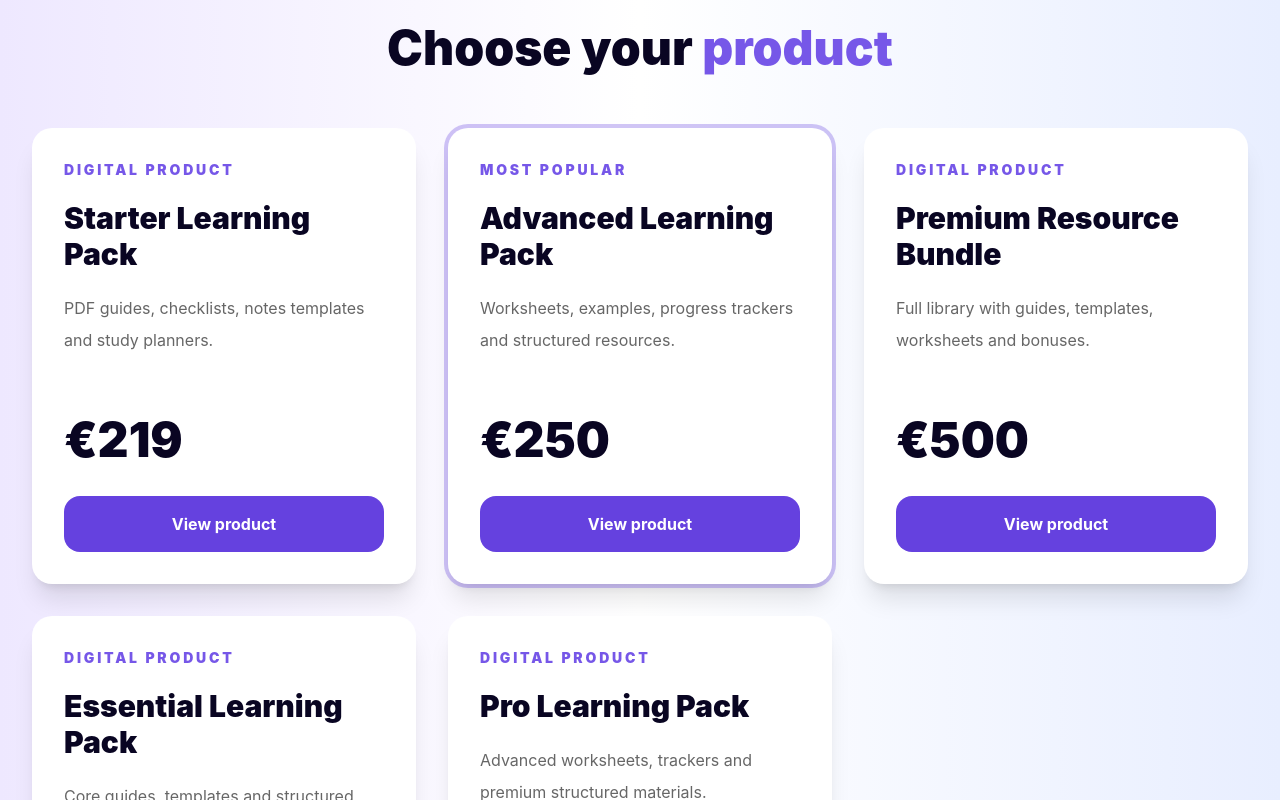
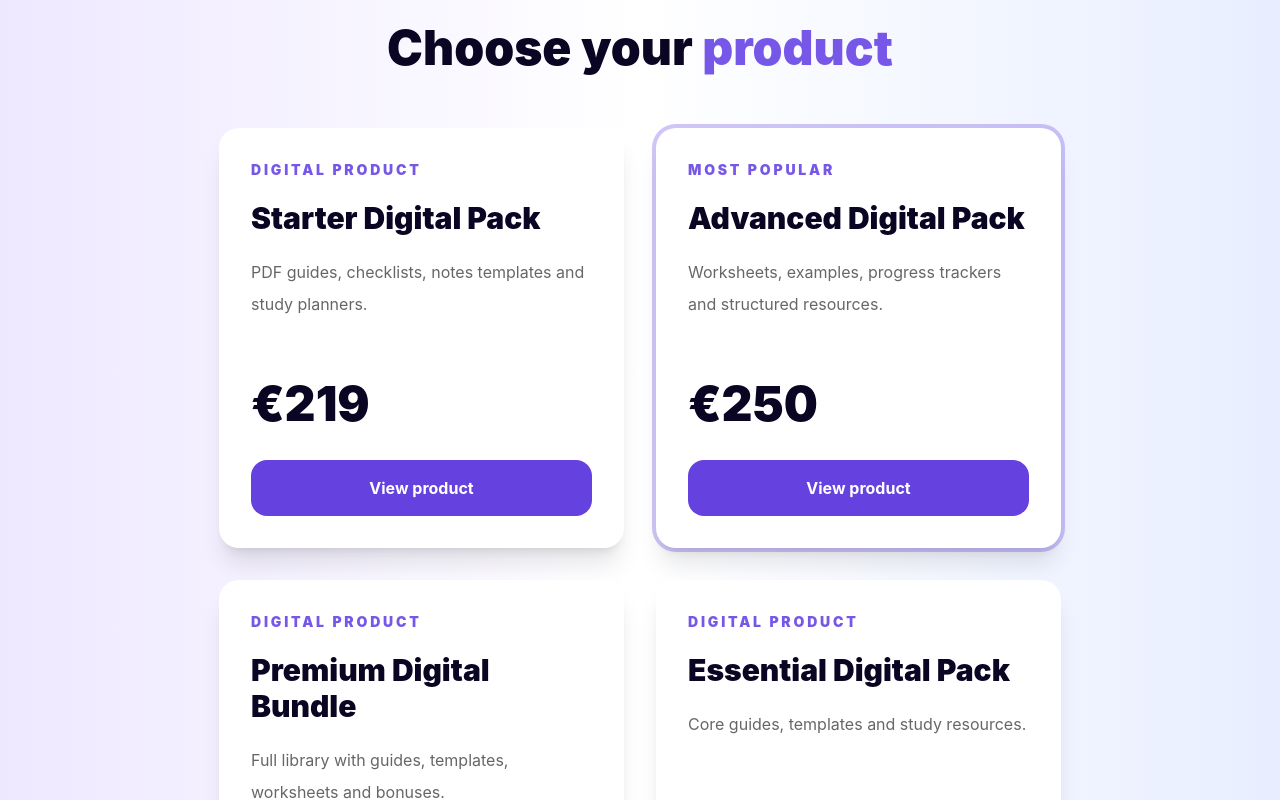
Before and after one commit to Barukov/holytime-stripe, a Next.js app: page / in a window 1280 px wide. Shown: the part 1660-2460 px from the top of the page. Built offline with nearby package versions, Linux system fonts and the light colour scheme.

Commit message:
add dodo products 159 and 161

```diff
--- a/app/api/create-payment/route.ts
+++ b/app/api/create-payment/route.ts
@@ -8,8 +8,8 @@ const DODO_PRODUCT_IDS: Record<string, string> = {
   advanced: "pdt_0NejkFOBCGn3V16i67R5T",
   premium: "pdt_0NejkOL94xZvv7363UZMW",
 
-  product159: "pdt_ВСТАВЬ_ID_159",
-  product161: "pdt_ВСТАВЬ_ID_161",
+  product159: "pdt_0NfXXhYoH1yMwbz8noIAN",
+  product161: "pdt_0NfXXtK5DhzulEse6qBlL",
 };
 
 export async function POST(req: Request) {
--- a/app/page.tsx
+++ b/app/page.tsx
@@ -4,13 +4,11 @@ import Link from "next/link";
 import { useState } from "react";
 
 const products = [
-  ["starter", "Starter Learning Pack", "€219", "PDF guides, checklists, notes templates and study planners."],
-  ["advanced", "Advanced Learning Pack", "€250", "Worksheets, examples, progress trackers and structured resources."],
-  ["premium", "Premium Resource Bundle", "€500", "Full library with guides, templates, worksheets and bonuses."],
-
-  // 🔥 НОВЫЕ НОРМ НАЗВАНИЯ
-  ["product159", "Essential Learning Pack", "€159", "Core guides, templates and structured study resources."],
-  ["product161", "Pro Learning Pack", "€161", "Advanced worksheets, trackers and premium structured materials."],
+  ["starter", "Starter Digital Pack", "€219", "PDF guides, checklists, notes templates and study planners."],
+  ["advanced", "Advanced Digital Pack", "€250", "Worksheets, examples, progress trackers and structured resources."],
+  ["premium", "Premium Digital Bundle", "€500", "Full library with guides, templates, worksheets and bonuses."],
+  ["product159", "Essential Digital Pack", "€159", "Core guides, templates and study resources."],
+  ["product161", "Professional Digital Pack", "€161", "Advanced worksheets, trackers and premium materials."],
 ];
 
 const faq = [
@@ -112,12 +110,12 @@ export default function Page() {
             Choose your <span className="text-[#7657e8]">product</span>
           </h2>
 
-          <div className="mt-14 grid gap-8 md:grid-cols-3">
+          <div className="mt-14 flex flex-wrap justify-center gap-8">
             {products.map(([slug, name, price, desc], i) => (
               <Link
                 key={slug}
                 href={`/product/${slug}`}
-                className={`group rounded-[20px] bg-white p-8 shadow-xl transition duration-300 hover:-translate-y-3 hover:shadow-[0_0_80px_rgba(102,69,232,.45)] ${
+                className={`group w-full max-w-[405px] rounded-[20px] bg-white p-8 shadow-xl transition duration-300 hover:-translate-y-3 hover:shadow-[0_0_80px_rgba(102,69,232,.45)] ${
                   i === 1 ? "ring-4 ring-[#6541df]/30" : ""
                 }`}
               >
@@ -147,10 +145,7 @@ export default function Page() {
               <span className="text-[#7657e8]">Questions</span>
             </h2>
 
-            <Link
-              href="/contact"
-              className="rounded-2xl bg-[#6541df] px-10 py-4 font-bold text-white transition hover:scale-105"
-            >
+            <Link href="/contact" className="rounded-2xl bg-[#6541df] px-10 py-4 font-bold text-white transition hover:scale-105">
               CONTACT US
             </Link>
           </div>
@@ -166,9 +161,7 @@ export default function Page() {
                   <span>{open === i ? "−" : "⌄"}</span>
                 </button>
 
-                {open === i && (
-                  <p className="px-8 pb-7 text-lg leading-8 text-black/60">{a}</p>
-                )}
+                {open === i && <p className="px-8 pb-7 text-lg leading-8 text-black/60">{a}</p>}
               </div>
             ))}
           </div>
--- a/app/product/[slug]/page.tsx
+++ b/app/product/[slug]/page.tsx
@@ -6,27 +6,27 @@ import { useState } from "react";
 
 const products: any = {
   starter: {
-    name: "Starter Learning Pack",
+    name: "Starter Digital Pack",
     price: "€219",
     tag: "For beginners",
   },
   advanced: {
-    name: "Advanced Learning Pack",
+    name: "Advanced Digital Pack",
     price: "€250",
     tag: "Most popular",
   },
   premium: {
-    name: "Premium Resource Bundle",
+    name: "Premium Digital Bundle",
     price: "€500",
     tag: "Best value",
   },
   product159: {
-    name: "Learning Pack 159",
+    name: "Essential Digital Pack",
     price: "€159",
     tag: "Special offer",
   },
   product161: {
-    name: "Learning Pack 161",
+    name: "Professional Digital Pack",
     price: "€161",
     tag: "Special offer",
   },
@@ -107,6 +107,11 @@ export default function ProductPage() {
             <p className="mt-6 text-xl leading-9 text-white/75">
               Premium digital learning pack with structured guides, templates,
               worksheets, checklists and planning resources for personal study.
+              <br /><br />
+              By purchasing, you agree to our{" "}
+              <Link href="/rules" className="underline">terms</Link>,{" "}
+              <Link href="/delivery" className="underline">delivery</Link> and{" "}
+              <Link href="/refund-policy" className="underline">refund policy</Link>.
             </p>
 
             <p className="mt-8 text-6xl font-black text-[#9c7cff]">{product.price}</p>
@@ -142,28 +147,6 @@ export default function ProductPage() {
             {["PDF guides", "Worksheets", "Study planner", "Checklists", "Templates", "Progress tracker"].map((x) => (
               <div key={x} className="rounded-[14px] bg-white p-5 font-bold shadow-sm">
                 ✓ {x}
-              </div>
-            ))}
-          </div>
-        </div>
-      </section>
-
-      <section className="px-8 py-24">
-        <div className="mx-auto max-w-5xl">
-          <h2 className="text-5xl font-black">FAQ</h2>
-
-          <div className="mt-10 space-y-5">
-            {faq.map(([q, a], i) => (
-              <div key={q} className="rounded-[10px] border bg-white/50">
-                <button
-                  onClick={() => setOpenFaq(openFaq === i ? null : i)}
-                  className="flex w-full justify-between px-8 py-7 text-left text-2xl"
-                >
-                  <span>{q}</span>
-                  <span>{openFaq === i ? "−" : "⌄"}</span>
-                </button>
-
-                {openFaq === i && <p className="px-8 pb-7 text-lg text-black/60">{a}</p>}
               </div>
             ))}
           </div>
@@ -212,17 +195,6 @@ export default function ProductPage() {
           </aside>
         </div>
       )}
-
-      <div className="fixed bottom-0 left-0 right-0 z-40 flex items-center justify-between border-t bg-white p-4">
-        <div>
-          <p className="font-bold">{product.name}</p>
-          <p className="text-black/60">{product.price}</p>
-        </div>
-
-        <button onClick={() => setCart(true)} className="rounded-xl bg-[#6541df] px-6 py-3 font-bold text-white">
-          Buy now
-        </button>
-      </div>
     </main>
   );
 }
```
